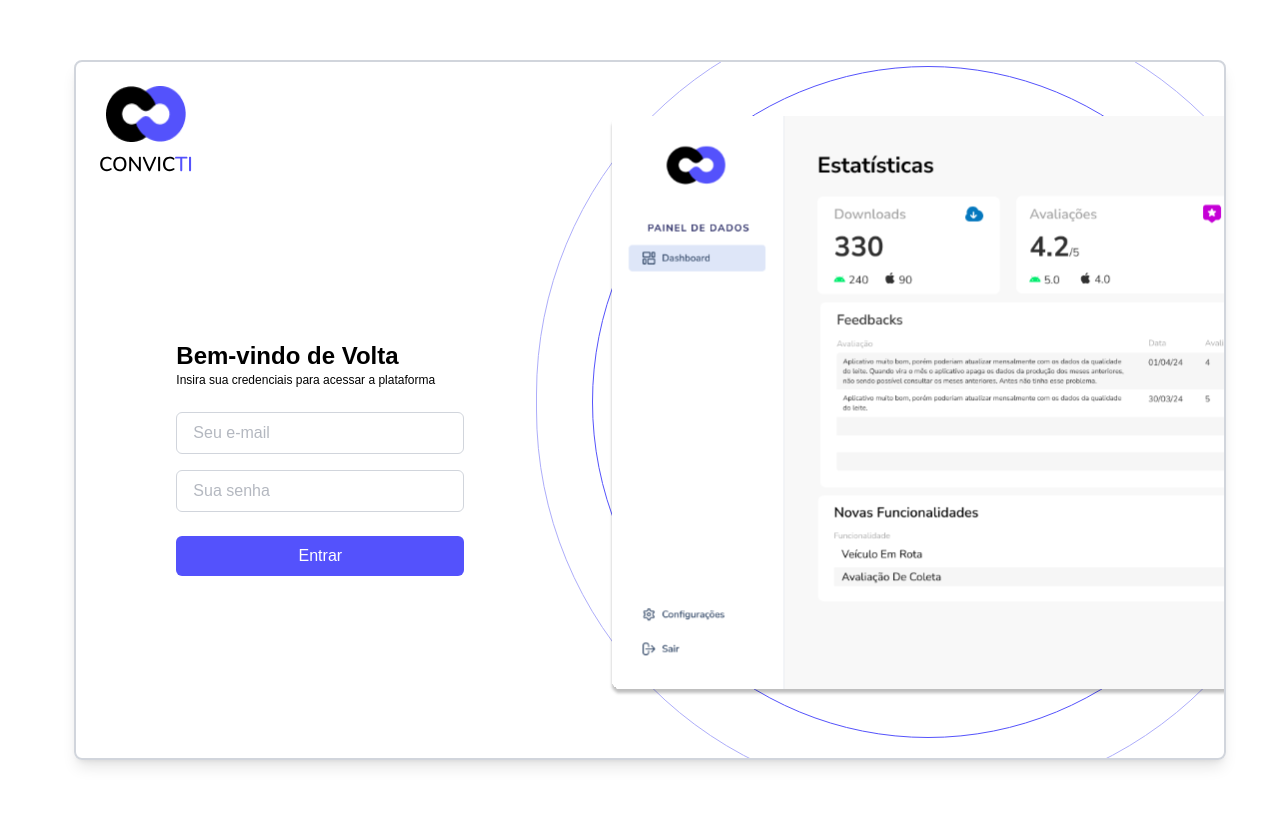
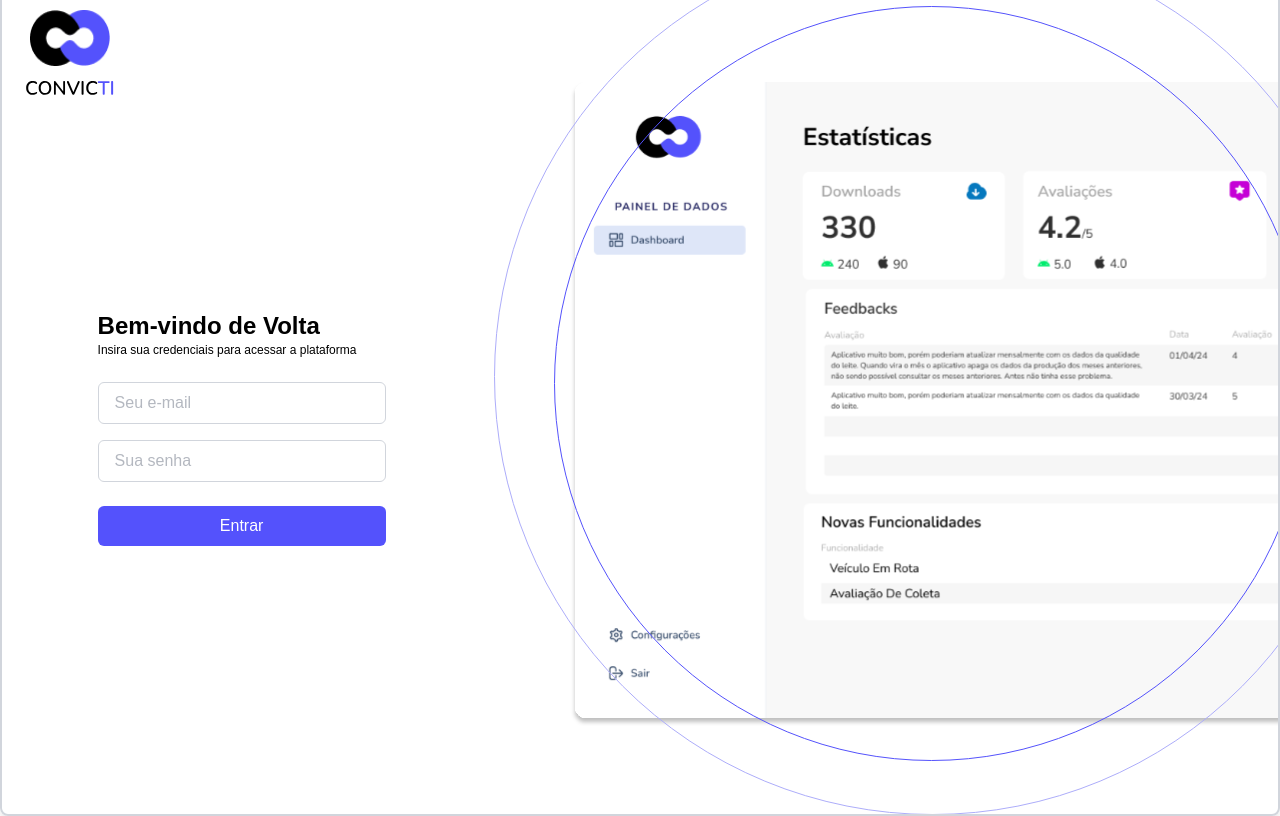
Before and after one commit to cassianobraz/CONVICTI-teste-frontend-junior, a Vue app: page / in a window 1280 px wide. Built offline with nearby package versions, Linux system fonts and the light colour scheme.

Commit message:
fix layout home and dashboard

```diff
--- a/src/components/Dashboard/Dash.vue
+++ b/src/components/Dashboard/Dash.vue
@@ -1,20 +1,29 @@
 <template>
-  <div class="flex h-screen bg-gray-100">
+  <div class="flex w-7xl h-[832px] bg-gray-100">
     <!-- Sidebar -->
-    <aside class="w-64 bg-white shadow-md p-4 flex flex-col">
-      <div class="flex flex-col items-center mt-5">
+    <aside class="w-56 bg-white shadow-md p-4 flex flex-col items-center">
+      <div class="flex flex-col items-center mt-5 mx-auto">
         <img :src="imgGroup" alt="Logo" class="w-20 h-14 mb-2" />
-        <h1 class="mt-5 font-semibold text-font-text">PAINEL DE DADOS</h1>
+        <h1 class="mt-5 font-bold text-font-text text-[14px]">PAINEL DE DADOS</h1>
       </div>
       <nav class="mt-3">
-        <button class="w-52 items-center gap-2 flex text-left py-2.5 px-4 text-font-text bg-hover-dash rounded-md text-[14px] cursor-pointer">
-          <RiDashboardHorizontalLine class="w-5 h-5" />
+        <button
+          class="w-[198px] items-center gap-2 flex text-left h-[38px] text-font-text bg-hover-dash rounded-md text-[14px] cursor-pointer">
+          <RiDashboardHorizontalLine class="w-5 h-5 ml-6" />
           Dashboard
         </button>
       </nav>
-      <div class="mt-auto">
-        <button class="w-full text-left px-4 py-2 text-gray-700">Configurações</button>
-        <button class="w-full text-left px-4 py-2 text-gray-700">Sair</button>
+      <div class="mt-auto mb-20">
+        <button
+          class="w-[198px] items-center gap-2 flex text-left h-[38px] hover:bg-hover-dash rounded-md text-[14px] cursor-pointer">
+          <GoGear class="w-5 h-5 ml-6" />
+          Configurações
+        </button>
+        <button
+          class="w-[198px] items-center gap-2 flex text-left h-[38px] hover:bg-hover-dash rounded-md text-[14px] cursor-pointer">
+          <HiOutlineLogout class="w-5 h-5 ml-6" />
+          Sair
+        </button>
       </div>
     </aside>
 
@@ -56,4 +65,6 @@
 <script setup>
 import imgGroup from '@/assets/Group.png';
 import { RiDashboardHorizontalLine } from "vue-icons-plus/ri";
+import { GoGear } from "vue-icons-plus/go";
+import { HiOutlineLogout } from "vue-icons-plus/hi";
 </script>
--- a/src/components/Home/Main.vue
+++ b/src/components/Home/Main.vue
@@ -1,6 +1,5 @@
 <template>
-  <div class="w-6xl h-[700px] mt-5 ml-5 border-2 border-gray-300 rounded-lg shadow-lg overflow-hidden">
-    <!-- Imagens no Canto Superior Esquerdo -->
+  <div class="w-7xl h-[832px] overflow-hidden border-2 border-gray-300 rounded-lg shadow-lg">
     <div class="flex">
       <div class="flex flex-col items-center my-6 ml-6">
         <img :src="imgGroup" alt="Logo" class="w-20 h-14 mb-2" />
@@ -8,19 +7,20 @@
       </div>
 
       <!-- Formulário de Login -->
-      <FormLogin />
+      <div class="flex items-center justify-between h-full w-full">
 
-      <div class="ml-36 h-full relative">
-        <img :src="imgDash" alt="Dashboard" class="mt-10 h-[38rem] w-[40rem]" />
+        <FormLogin />
+        <div class="ml-40 h-full relative mt-14">
+          <img :src="imgDash" alt="Dashboard" class="mt-10 h-[644px] w-[992px]" />
 
-        <!-- Primeiro círculo com clip-path -->
-        <div
-          class="absolute -top-0 mt-1 -left-4 w-[42rem] h-[42rem] border border-purple-circle rounded-full -z-20">
-        </div>
+          <!-- Primeiro círculo -->
+          <div class="absolute -top-0 -mt-9 left-2 w-[755px] h-[755px] border border-purple-circle rounded-full">
+          </div>
 
-        <!-- Segundo círculo com clip-path -->
-        <div
-          class="absolute -top-0 -mt-15 -left-18 w-[49rem] h-[50rem] border border-purple-circle2 rounded-full -z-20">
+          <!-- Segundo círculo -->
+          <div
+            class="absolute -top-0 -mt-26 -left-13 w-[877px] h-[877px] border border-purple-circle2 rounded-full">
+          </div>
         </div>
       </div>
     </div>
```
Also changed, not shown: src/assets/Dashboard.png (added).
